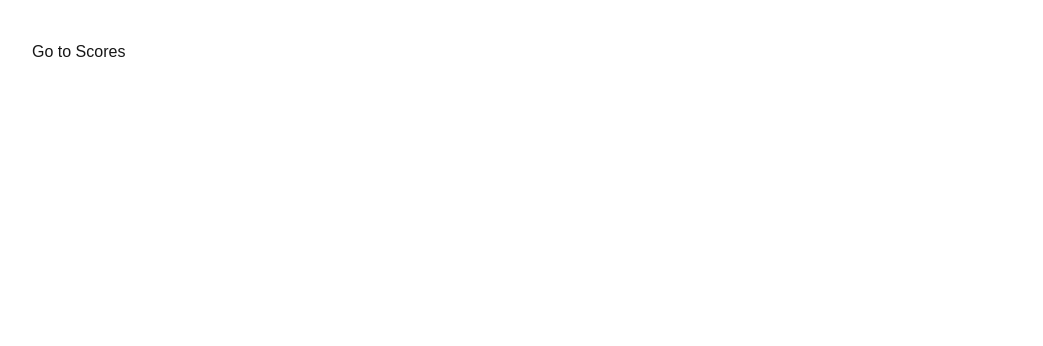
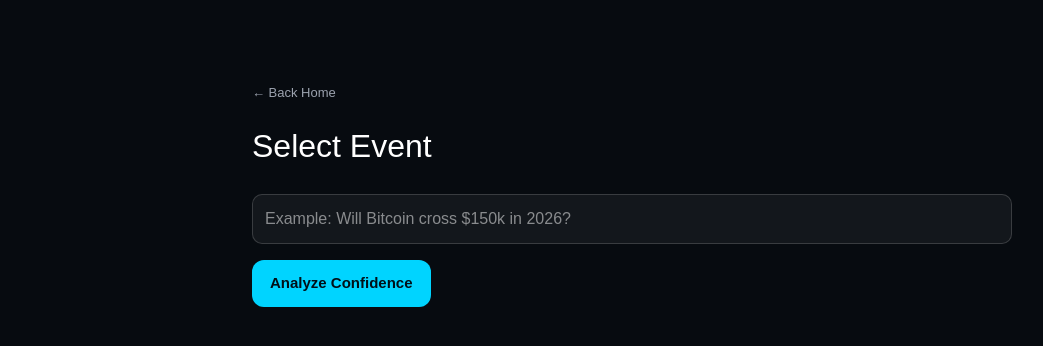
Before and after one commit to anujagadde18/tradedna, a Next.js app: page /event in a window 1280 px wide. Shown: the top 346 px of the page, without its empty margins (8-1051 px from the left). Built offline with nearby package versions, Linux system fonts and the light colour scheme.

Commit message:
Refactor event navigation and improve UI

```diff
--- a/app/event/page.tsx
+++ b/app/event/page.tsx
@@ -1,21 +1,63 @@
 "use client";
 
+import { useState } from "react";
 import { useRouter } from "next/navigation";
 
 export default function EventPage() {
   const router = useRouter();
+  const [event, setEvent] = useState("");
 
-  function goToScores() {
-    router.push(
-      "/scores?event=Will%20Bitcoin%20cross%20$150k%20in%202026?"
-    );
-  }
+  const goToScores = () => {
+    if (!event.trim()) return;
+    router.push(`/scores?event=${encodeURIComponent(event)}`);
+  };
 
   return (
-    <main style={{ padding: 40 }}>
-      <button onClick={goToScores}>
-        Go to Scores
-      </button>
+    <main style={{ minHeight: "100vh", background: "#070B10", color: "#fff" }}>
+      <div style={{ maxWidth: 800, margin: "0 auto", padding: "80px 20px" }}>
+        <a href="/" style={{ color: "#9CA3AF", fontSize: 13 }}>
+          ← Back Home
+        </a>
+
+        <h1 style={{ fontSize: 32, marginTop: 18 }}>Select Event</h1>
+
+        <input
+          value={event}
+          onChange={(e) => setEvent(e.target.value)}
+          placeholder="Example: Will Bitcoin cross $150k in 2026?"
+          onKeyDown={(e) => {
+            if (e.key === "Enter") goToScores();
+          }}
+          style={{
+            marginTop: 24,
+            width: "100%",
+            padding: 12,
+            borderRadius: 10,
+            border: "1px solid rgba(255,255,255,0.16)",
+            background: "rgba(255,255,255,0.05)",
+            color: "#fff",
+            fontSize: 16,
+            outline: "none",
+          }}
+        />
+
+        <button
+          onClick={goToScores}
+          style={{
+            marginTop: 16,
+            padding: "12px 18px",
+            borderRadius: 12,
+            background: "#00D4FF",
+            color: "#001018",
+            fontWeight: 700,
+            border: "none",
+            cursor: "pointer",
+            fontSize: 15,
+          }}
+        >
+          Analyze Confidence
+        </button>
+      </div>
     </main>
   );
 }
```
